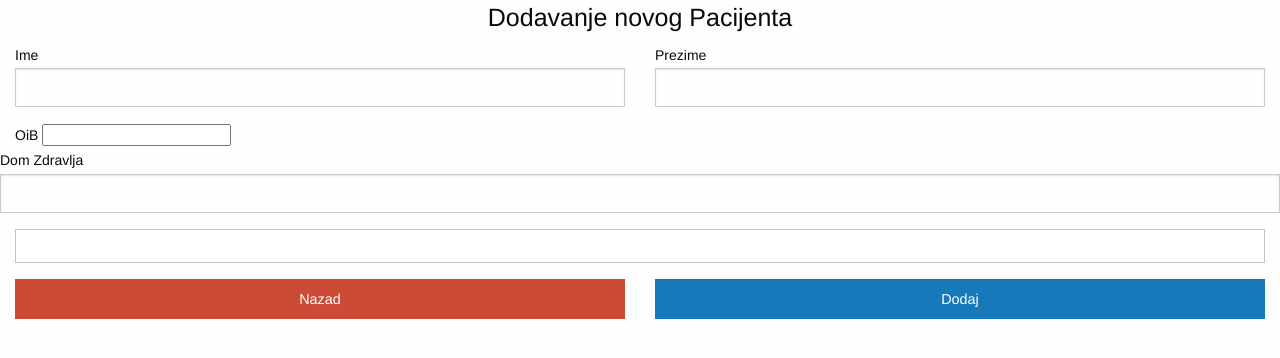
After one commit to dinkodugec/Zdravstvo_vs, a PHP site: template App/View/privatno/pacijent/novo.phtml in a window 1280 px wide. The commit adds this page. Shown: the top 358 px of the page. Run offline with PHP 8.4, Linux system fonts and the light colour scheme; the template is opened without the code that fills it, so the values that code supplies are empty.

Commit message:
Priprema dodavanja novog Pacijenta

```diff
--- a/App/View/privatno/Dom_zdravlja/novo.phtml
+++ b/App/View/privatno/Dom_zdravlja/novo.phtml
@@ -1,5 +1,5 @@
 <form class="log-in-form"
-    action="<?=App::config('url')?>Dom_Zdravlja/novo"
+    action="<?=App::config('url')?>dom_Zdravlja/novo"
     method="POST">
   <h4 class="text-center">Dodavanje novog Doma Zdravlja</h4>
   <div class="grid-x grid-padding-x">
--- /dev/null
+++ b/App/View/privatno/pacijent/novo.phtml
@@ -0,0 +1,55 @@
+<form class="log-in-form"
+    action="<?=App::config('url')?>pacijent/novo"
+    method="POST">
+  <h4 class="text-center">Dodavanje novog Pacijenta</h4>
+
+  <div class="grid-x grid-padding-x">
+    <div class="cell large-6">
+        <label>Ime
+          <input type="text" name="ime" value="<?=$entitet->ime?>">
+        </label>
+      </div>
+    <div class="cell large-6">
+      <label>Prezime
+        <input type="text"  name="prezime" value="<?=$entitet->prezime?>">
+      </label>
+    </div>
+  </div>
+
+  <div class="grid-x grid-padding-x">
+    <div class="cell">
+      <label>OiB
+        <input type="OiB" name="Oib" value="<?=$entitet->OiB?>">
+      </label>
+    </div>
+  </div>
+
+
+  <div class="cell large-4">
+  <label>Dom Zdravlja
+    <input type="text" name="dom_zdravlja" value="<?=$entitet->$dom_zdravlja?>">
+  </label>
+  </div>
+</div>
+
+<div class="grid-x grid-padding-x">
+     <div class="cell">
+        <div class="callout">
+        <?=$poruka?>
+        </div>
+   </div>
+  </div>
+
+
+
+<div class="grid-x grid-padding-x">
+  <div class="cell medium-6 large-6">
+    <a class="alert button expanded"
+        href="<?=App::config('url')?>entitet/index">Nazad</a>
+  </div>
+  <div class="cell medium-6 large-6">
+    <input type="submit" class="button expanded" value="Dodaj"></input>
+  </div>
+</div>
+
+</form>
```
Also changed, not shown: App/Controller/PacijentController.php (+37 -0 lines), App/Model/Pacijent.php (+42 -1 lines).
